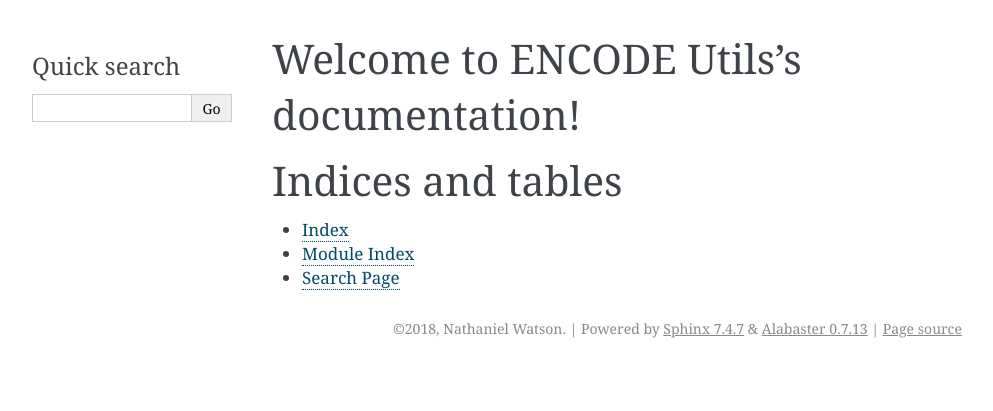
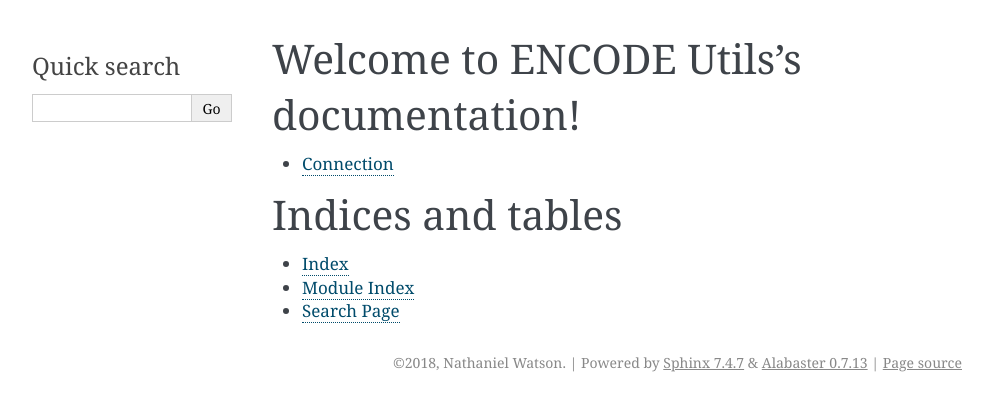
Before and after one commit to StanfordBioinformatics/encode_utils, a Sphinx documentation site: the page built from docs/index.rst, in a window 1280 px wide. Shown: the top 411 px of the page, without its empty margins (148-1141 px from the left). Built offline with Sphinx 7.4.7, drawn with Linux system fonts in a browser that asks for light colours.

Commit message:
Updated docs

```diff
--- /dev/null
+++ b/docs/connection.rst
@@ -0,0 +1,5 @@
+Connection
+==========
+
+.. automodule:: connection
+   :members:
--- a/docs/index.rst
+++ b/docs/index.rst
@@ -7,8 +7,9 @@ Welcome to ENCODE Utils's documentation!
 ========================================
 
 .. toctree::
-   :maxdepth: 2
-   :caption: Contents:
+   :maxdepth: 3
+
+   connection
 
 Indices and tables
 ==================
```
